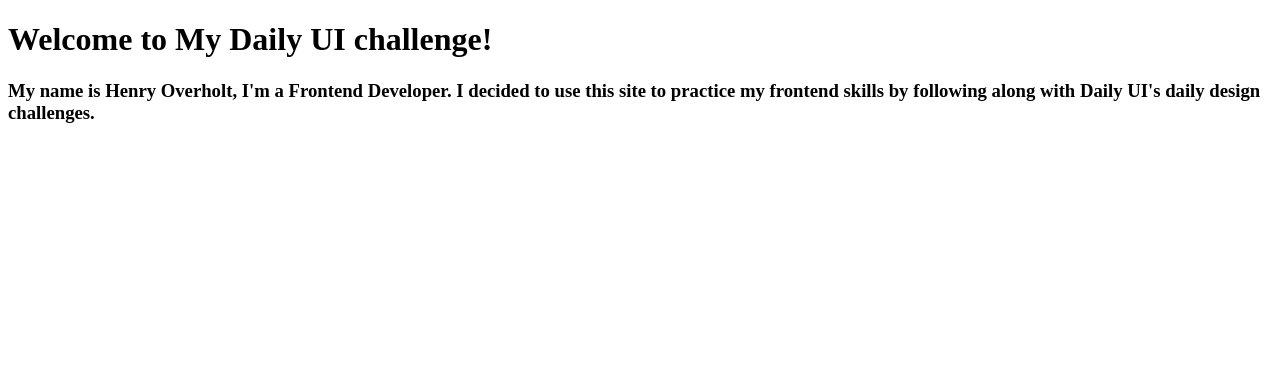
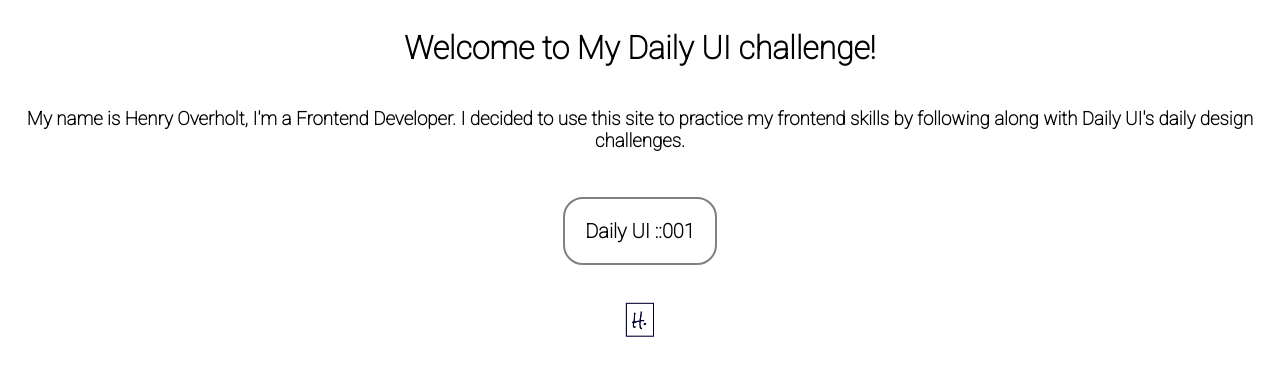
Before and after one commit to Henry-Overholt/dailyUIchallenge, an Angular app: page /home in a window 1280 px wide. Shown: the top 376 px of the page. Built offline with nearby package versions, Linux system fonts and the light colour scheme.

Commit message:
completed home page

```diff
--- a/src/app/app.component.css
+++ b/src/app/app.component.css
@@ -0,0 +1,15 @@
+* {
+  margin: 0;
+  font-family: "Roboto", sans-serif;
+}
+footer {
+  position: relative;
+  bottom: 0;
+  width: 100%;
+  display: flex;
+  justify-content: center;
+  margin-top: 30px;
+}
+img {
+  width: 50px;
+}
--- a/src/app/app.component.html
+++ b/src/app/app.component.html
@@ -1 +1,6 @@
 <router-outlet></router-outlet>
+<footer>
+  <a href="http://henryoverholt.surge.sh"
+    ><img src="./../assets/henryOiconW.png" alt="Henry Overholt Logo"
+  /></a>
+</footer>
--- a/src/app/home/home.component.css
+++ b/src/app/home/home.component.css
@@ -0,0 +1,59 @@
+#wrapper {
+  width: 100%;
+  display: flex;
+  flex-direction: column;
+  justify-content: center;
+  align-items: center;
+}
+h1 {
+  text-align: center;
+  font-family: "Roboto", sans-serif;
+}
+h3 {
+  text-align: center;
+  font-family: "Roboto", sans-serif;
+}
+#challengeContainer {
+  width: 100%;
+  display: flex;
+  flex-direction: column;
+  justify-content: center;
+  align-items: center;
+}
+h4 {
+  border: 2px solid grey;
+  width: 150px;
+  text-align: center;
+  padding: 20px 0px 20px 0px;
+  border-radius: 20px;
+  font-size: 20px;
+  margin-bottom: 0;
+  font-family: "Roboto", sans-serif;
+}
+.challenges {
+  display: flex;
+  flex-direction: column;
+  justify-content: center;
+  align-items: center;
+}
+p {
+  width: 100%;
+  text-align: center;
+  font-family: "Roboto", sans-serif;
+}
+.prompt {
+  display: flex;
+  flex-direction: column;
+  justify-content: center;
+  align-items: center;
+}
+button {
+  width: 100px;
+  background: orange;
+  padding: 10px;
+  border: 1px solid orange;
+  border-radius: 10px;
+  color: white;
+  font-size: 15px;
+  font-family: "Roboto", sans-serif;
+}
--- a/src/app/home/home.component.html
+++ b/src/app/home/home.component.html
@@ -1,9 +1,21 @@
-<div>
+<div id="wrapper">
   <h1>Welcome to My Daily UI challenge!</h1>
   <h3>
     My name is Henry Overholt, I'm a Frontend Developer. I decided to use this
     site to practice my frontend skills by following along with Daily UI's daily
     design challenges.
   </h3>
-  <div id="challengeHolder"></div>
+  <div id="challengeContainer">
+    <div
+      class="challenges"
+      *ngFor="let challenge of challenges; index as i"
+      (click)="showPrompt(i)"
+    >
+      <h4>Daily UI ::{{ challenge.challengeNum }}</h4>
+      <div class="prompt" *ngIf="challenge.show">
+        <p>{{ challenge.prompt }}</p>
+        <button routerLink="/{{ challenge.path }}">See Project</button>
+      </div>
+    </div>
+  </div>
 </div>
--- a/src/app/home/home.component.ts
+++ b/src/app/home/home.component.ts
@@ -1,15 +1,31 @@
-import { Component, OnInit } from '@angular/core';
+import { Component, OnInit } from "@angular/core";
 
 @Component({
-  selector: 'app-home',
-  templateUrl: './home.component.html',
-  styleUrls: ['./home.component.css']
+  selector: "app-home",
+  templateUrl: "./home.component.html",
+  styleUrls: ["./home.component.css"],
 })
 export class HomeComponent implements OnInit {
+  challenges: any[] = [
+    {
+      challengeNum: "001",
+      prompt:
+        "Create a sign up page, modal, form, or app screen related to signing up for something. It could be for a volunteer event, contest registration, a giveaway, or anything you can image.",
+      show: false,
+      path: "001",
+    },
+    // {
+    //   challengeNum: "002",
+    //   prompt: "This is just a test for number 2",
+    //   show: false,
+    //   path: "002",
+    // },
+  ];
+  constructor() {}
 
-  constructor() { }
-
-  ngOnInit() {
+  ngOnInit() {}
+  showPrompt(i: number): void {
+    console.log(i);
+    this.challenges[i].show = !this.challenges[i].show;
   }
-
 }
--- a/src/index.html
+++ b/src/index.html
@@ -1,12 +1,15 @@
-<!doctype html>
+<!DOCTYPE html>
 <html lang="en">
   <head>
-  <meta charset="utf-8">
+    <meta charset="utf-8" />
     <title>DailyUIChallenge</title>
-  <base href="/">
-
-  <meta name="viewport" content="width=device-width, initial-scale=1">
-  <link rel="icon" type="image/x-icon" href="favicon.ico">
+    <base href="/" />
+    <link
+      href="https://fonts.googleapis.com/css2?family=Roboto:wght@100&display=swap"
+      rel="stylesheet"
+    />
+    <meta name="viewport" content="width=device-width, initial-scale=1" />
+    <link rel="icon" type="image/x-icon" href="favicon.ico" />
   </head>
   <body>
     <app-root></app-root>
```
Also changed, not shown: src/assets/henryOiconW.png (added), src/assets/tabICON.png (added). Lines whose indentation alone changed are shown as unchanged.
